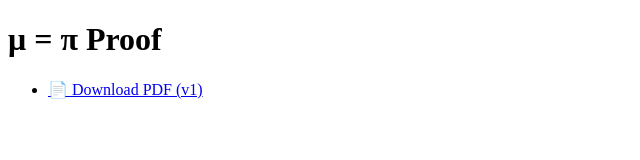
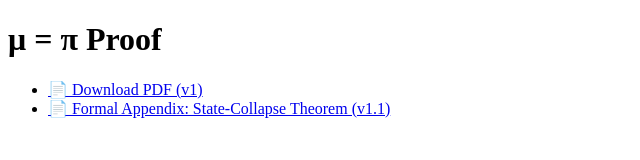
Before and after one commit to Kairose-master/mu_eq_pi, a plain HTML site: page index.html in a window 1280 px wide. Shown: the whole page, without its empty margins (0-640 px from the left). Drawn offline with Linux system fonts and the light colour scheme.

Commit message:
index.html 업데이트

```diff
--- a/index.html
+++ b/index.html
@@ -7,7 +7,13 @@
   <body>
     <h1>μ = π Proof</h1>
     <ul>
-      <li><a href="./pdf/mu_eq_pi.pdf">📄 Download PDF (v1)</a></li>
+      <!-- 기존 v1 PDF -->
+      <li><a href="./pdf/mu_eq_pi.pdf">📄 Download PDF&nbsp;(v1)</a></li>
+
+      <!-- 새로 추가된 LaTeX appendix PDF (hot-fix) -->
+      <li><a href="./pdf/state-collapse.pdf">
+          📄 Formal Appendix: State-Collapse Theorem&nbsp;(v1.1)
+      </a></li>
     </ul>
   </body>
 </html>
```
